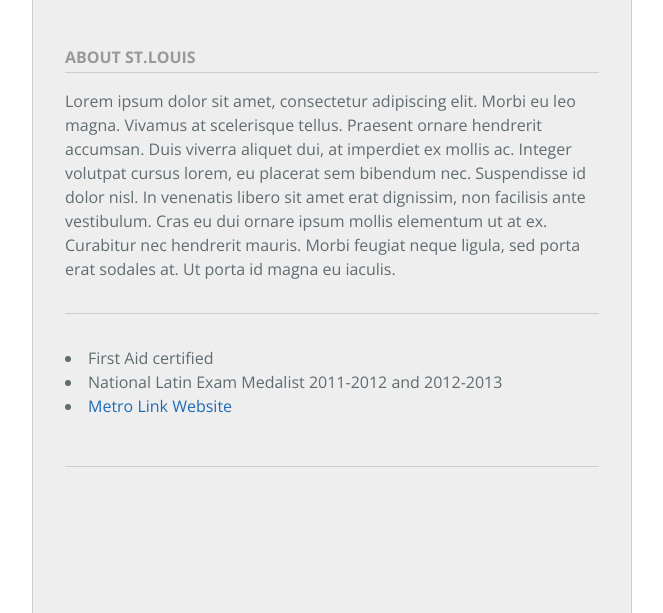
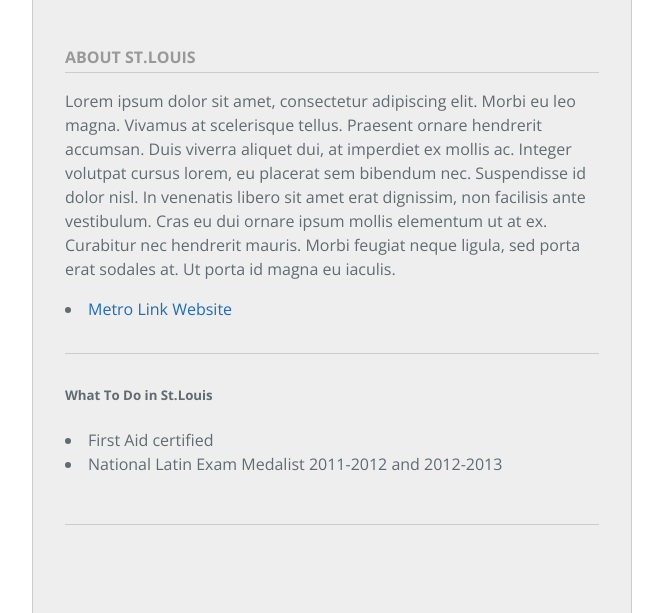
Before and after one commit to greenbergz/Exploring-St.Louis, a plain HTML site: page index.html in a window 1280 px wide. Shown: the part 187-800 px from the top of the page, without its empty margins (308-971 px from the left). Drawn offline with nearby package versions, Linux system fonts and the light colour scheme.

Commit message:
Update index.html

```diff
--- a/index.html
+++ b/index.html
@@ -20,12 +20,14 @@
         <h3>About St.Louis</h3>
         <hr>
         <p></p>Lorem ipsum dolor sit amet, consectetur adipiscing elit. Morbi eu leo magna. Vivamus at scelerisque tellus. Praesent ornare hendrerit accumsan. Duis viverra aliquet dui, at imperdiet ex mollis ac. Integer volutpat cursus lorem, eu placerat sem bibendum nec. Suspendisse id dolor nisl. In venenatis libero sit amet erat dignissim, non facilisis ante vestibulum. Cras eu dui ornare ipsum mollis elementum ut at ex. Curabitur nec hendrerit mauris. Morbi feugiat neque ligula, sed porta erat sodales at. Ut porta id magna eu iaculis.</p>
+        <li>
+            <a href="https://www.metrostlouis.org/Default.aspx" target="_blank">Metro Link Website</a>
+          </li>
         <hr>
+        <h5> What To Do in St.Louis</h5>
           <li>First Aid certified</li>
           <li>National Latin Exam Medalist 2011-2012 and 2012-2013</li>
-          <li>
-            <a href="https://www.metrostlouis.org/Default.aspx" target="_blank">Metro Link Website</a>
-          </li>
+
         </ul>
         <u1>
 
```
